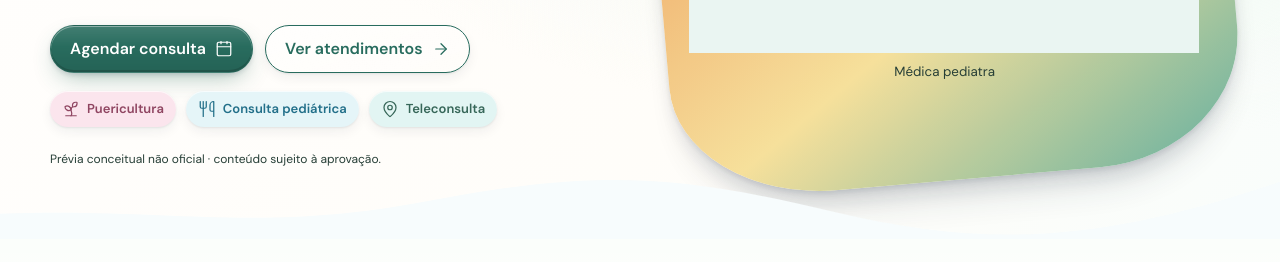
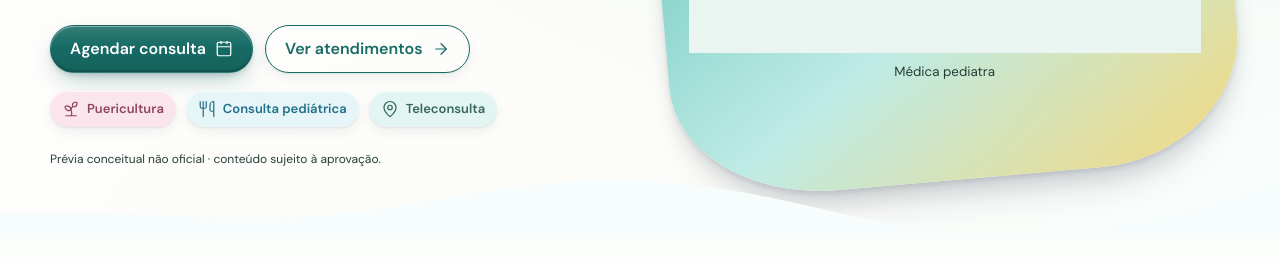
Before and after one commit to taisgb/dra-sidiane-ferreira-previa, a plain HTML site: page index.html in a window 1280 px wide. Shown: the part 441-703 px from the top of the page. Drawn offline with nearby package versions, Linux system fonts and the light colour scheme; a web font is replaced by a local one.

Commit message:
Aplica identidade cromática da Sidiane

```diff
--- a/palette.css
+++ b/palette.css
@@ -1,17 +1,17 @@
 /* Paleta inspirada nas publicações enviadas. Base oficial V13.1. */
-:root{--brand-magenta:#286c5e;--brand-turquoise:#e6f5ef;--brand-yellow:#ed9654;--brand-blue:#286c5e;--brand-coral:#ed9654;--brand-mint:#e7f7ed;--brand-sky:#a8e6df;--bg:#fffdf9;--paper:#fffefd;--ink:#263e36;--muted:#49635a;--green:var(--brand-magenta);--sage:#e6f5ef;--rose:#286c5e;--line:#dbe9e2;--primary-hover:#20574c;--focus:#286c5e;--dot:#62ae9d;--shape:#e6f5ef;--portrait:#fdf0df;--ornament:#ed9654;--ornament-dot:#62ae9d;--rating:#286c5e;--section:#fffefd;--stage-one:#e6f5ef;--stage-two:#fdf0df;--stage-three:#e7f7ed;--stage-four:#f3e8f1;--stage-ink:#263e36;--stage-border:#b8d6c8;--about-bg:#fffdf9;--photo-tag:#fffdfef5;--process:#fbfefb;--process-border:#dbe9e2;--gallery:#e6f5ef;--review:#fffdf9;--review-border:#e9e5da;--on-primary:#fff;--on-primary-soft:#fdf0df;--on-primary-text:#e6f5ef;--light-hover:#fdf0df;--outline-hover:#20574c;--footer:#f9fdfb;--allo:Allo,'DM Sans',Arial,sans-serif;--body:'DM Sans',Arial,sans-serif;}
-.hero-shell{background-color:#fffefd;background-image:radial-gradient(ellipse at 83% 34%,#edf8f1,transparent 55%),linear-gradient(125deg,#fffefd,#fffdf9 60%,#f9fdfb);}
-.hero-shell .hero-art .shape-back{background:linear-gradient(145deg,#ed9654,#f6df98 55%,#62ae9d);}
-.hero-shell .portrait-provisional.mariana-portrait{width:min(320px,100%);aspect-ratio:1;border-radius:50%;background:#fdf3e4;border:5px solid #fff;}
+:root{--brand-magenta:#176b65;--brand-turquoise:#e6f5f3;--brand-yellow:#e89b69;--brand-blue:#176b65;--brand-coral:#e89b69;--brand-mint:#e5f5f1;--brand-sky:#bcebe5;--bg:#fcfcf9;--paper:#fffefd;--ink:#263e36;--muted:#49635a;--green:var(--brand-magenta);--sage:#e6f5f3;--rose:#176b65;--line:#dbe9e2;--primary-hover:#11534e;--focus:#176b65;--dot:#55bdb2;--shape:#e6f5f3;--portrait:#fcf4d9;--ornament:#e89b69;--ornament-dot:#55bdb2;--rating:#176b65;--section:#fffefd;--stage-one:#e6f5f3;--stage-two:#fcf4d9;--stage-three:#e5f5f1;--stage-four:#f9e8ea;--stage-ink:#263e36;--stage-border:#b8d6c8;--about-bg:#fcfcf9;--photo-tag:#fffdfef5;--process:#fbfefb;--process-border:#dbe9e2;--gallery:#e6f5f3;--review:#fcfcf9;--review-border:#e9e5da;--on-primary:#fff;--on-primary-soft:#fcf4d9;--on-primary-text:#e6f5f3;--light-hover:#fcf4d9;--outline-hover:#11534e;--footer:#f9fdfb;--allo:Allo,'DM Sans',Arial,sans-serif;--body:'DM Sans',Arial,sans-serif;}
+.hero-shell{background-color:#fffefd;background-image:radial-gradient(ellipse at 83% 34%,#edf8f1,transparent 55%),linear-gradient(125deg,#fffefd,#fcfcf9 60%,#f9fdfb);}
+.hero-shell .hero-art .shape-back{background:linear-gradient(145deg,#e89b69,#f4d77a 55%,#55bdb2);}
+.hero-shell .portrait-provisional.mariana-portrait{width:min(320px,100%);aspect-ratio:1;border-radius:50%;background:#fcf4d9;border:5px solid #fff;}
 .hero-shell .mariana-portrait img{width:100%;height:100%;max-width:none;object-fit:contain;border-radius:50%;}
 .portrait-label{color:#263e36;}
 .hero-shell .hero-art .hero-rays{left:0;top:7%;}.hero-shell .hero-art .hero-heart{right:0;top:13%;}
 .preview-note{font-size:12px!important;line-height:1.5;color:var(--muted);margin:12px 0 0!important;}
 .about-refined .about-content>p:not(.about-intro){max-width:60ch;color:var(--muted);font-size:17px;line-height:1.75;}
-.credential-art{padding:clamp(26px,4vw,44px);background:linear-gradient(145deg,#fff,#fdf3e4);min-height:230px;display:flex;flex-direction:column;justify-content:center;gap:15px;}
+.credential-art{padding:clamp(26px,4vw,44px);background:linear-gradient(145deg,#fff,#fcf4d9);min-height:230px;display:flex;flex-direction:column;justify-content:center;gap:15px;}
 .credential-art>svg{width:48px;height:48px;color:var(--green);}.credential-art>strong{font-size:clamp(1.5rem,3vw,2.4rem);line-height:1.2;color:var(--green);}.credential-art>p{color:var(--muted);margin:0;}
 .unit-grid.two-units{grid-template-columns:repeat(2,minmax(0,1fr));max-width:1000px;}.unit-actions{flex-wrap:wrap;}
-main>.trust{background-color:#fbfefb;}main>.about,main>.clinic,main>.faq,main>.stages{background-color:#fffefd;background-image:radial-gradient(ellipse at 10% 50%,#fffdf9,transparent 60%);}main>.process{background-color:#f9fdfb;background-image:linear-gradient(180deg,#fffefd,#f9fdfb,#fffefd);}main>.review{background-color:#fffdf9;background-image:linear-gradient(180deg,#fffefd,#fffdf9,#fffefd);}
+main>.trust{background-color:#fbfefb;}main>.about,main>.clinic,main>.faq,main>.stages{background-color:#fffefd;background-image:radial-gradient(ellipse at 10% 50%,#fcfcf9,transparent 60%);}main>.process{background-color:#f9fdfb;background-image:linear-gradient(180deg,#fffefd,#f9fdfb,#fffefd);}main>.review{background-color:#fcfcf9;background-image:linear-gradient(180deg,#fffefd,#fcfcf9,#fffefd);}
 .floating{background:var(--green);color:#fff;}.floating:hover{background:var(--primary-hover);}.floating-fallback,.menu-fallback{font-size:22px;}.floating svg+.floating-fallback,.menu svg+.menu-fallback{display:none;}
 @media(max-width:800px){.unit-grid.two-units{grid-template-columns:1fr;}.hero-shell .portrait-provisional.mariana-portrait{width:min(265px,100%);}.hero-shell .hero-art{padding-inline:16px;}.about-refined .about-content>p:not(.about-intro){font-size:16px;}.header .brand{white-space:normal;line-height:1.15;}.header .brand small{margin-top:4px;}}
 
@@ -20,7 +20,7 @@ main>.trust{background-color:#fbfefb;}main>.about,main>.clinic,main>.faq,main>.s
 .brand-whatsapp{stroke:none;fill:currentColor}
 .hero-social{display:flex;align-items:center;flex-wrap:wrap;gap:10px;margin-top:16px}
 .social-pill{display:inline-flex;align-items:center;justify-content:center;gap:8px;padding:9px 14px;min-height:44px;border:1px solid var(--line);border-radius:999px;background:var(--paper);font-size:14px;font-weight:600;box-shadow:var(--p-shadow-1);transition:transform .2s,box-shadow .2s;color:var(--ink)}
-.instagram-pill .brand-instagram,.review-rating .brand-instagram{color:#a43f70}
+.instagram-pill .brand-instagram,.review-rating .brand-instagram{color:#a34f68}
 .whatsapp-pill .brand-whatsapp,.whatsapp-link .brand-whatsapp{color:#128252}
 .whatsapp-link{display:inline-flex;align-items:center;gap:8px}
 .review-rating>.brand-icon{width:36px;height:36px}
@@ -37,6 +37,7 @@ main>.trust{background-color:#fbfefb;}main>.about,main>.clinic,main>.faq,main>.s
 .hero-shell .hero-actions{margin-top:0;}
 @media(max-width:480px){.hero-shell .hero-copy>p:not(.preview-note){margin-bottom:20px;}}
 
-.hero-shell .camilla-portrait{width:min(100%,510px);background:transparent;border:0;box-shadow:none;overflow:visible;aspect-ratio:auto}.hero-shell .camilla-portrait img{width:100%;height:auto;object-fit:contain;border-radius:0}.camilla-about>img{width:100%;height:clamp(300px,42vw,480px);object-fit:contain;object-position:center bottom;background:#eff8f2}.unit-grid.two-units{grid-template-columns:1fr}.stage-grid{grid-template-columns:repeat(3,minmax(0,1fr))}@media(max-width:800px){.stage-grid{grid-template-columns:1fr}.hero-shell .camilla-portrait{width:min(100%,390px)}}
+.hero-shell .sidiane-portrait{width:min(100%,510px);background:transparent;border:0;box-shadow:none;overflow:visible;aspect-ratio:auto}.hero-shell .sidiane-portrait img{width:100%;height:auto;object-fit:contain;border-radius:0}.sidiane-about>img{width:100%;height:clamp(300px,42vw,480px);object-fit:contain;object-position:center bottom;background:#eff8f2}.unit-grid.two-units{grid-template-columns:1fr}.stage-grid{grid-template-columns:repeat(3,minmax(0,1fr))}@media(max-width:800px){.stage-grid{grid-template-columns:1fr}.hero-shell .sidiane-portrait{width:min(100%,390px)}}
 
 :root{--primary:#176b65;--accent:#55bdb2}.pending-photo{min-height:260px;display:grid;place-items:center;color:#176b65;background:#eaf5f2}.pending-photo svg{width:48px;height:48px}.hero-shell{border-radius:0;margin:0}.about-photo .pending-photo{min-height:280px}
+:root{--brand-coral:#e89b69;--brand-yellow:#f4d77a;--brand-sky:#55bdb2;--stage-three:#f9e8ea;--ornament-dot:#e8a2a8;--bg:#fcfcf9;--paper:#fffefd;--section:#fcfcf9;--primary:#176b65;--accent:#55bdb2}.hero-shell .hero-art .shape-back{background:linear-gradient(145deg,#55bdb2,#bcebe5 55%,#f4d77a)}.hero-shell .hero-heart{color:#e8a2a8}.hero-shell .hero-rays{color:#e89b69}
```
